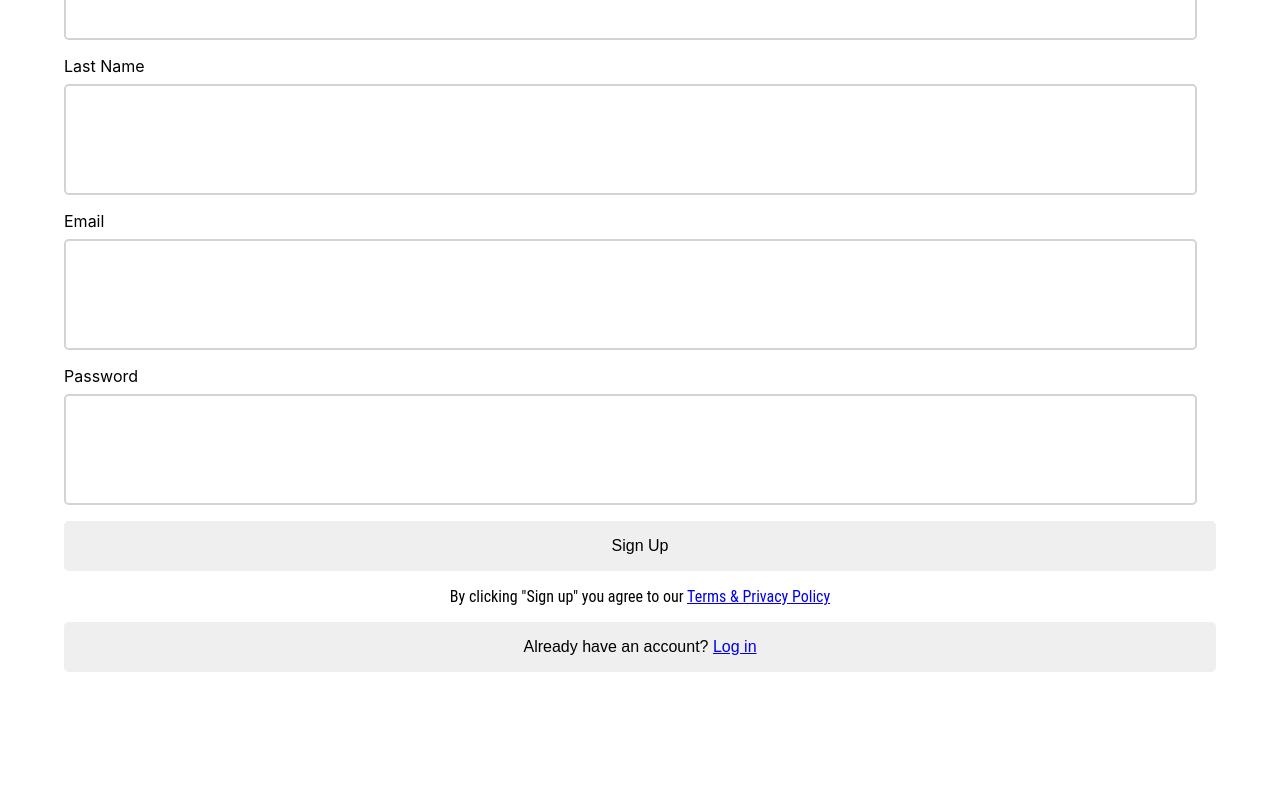
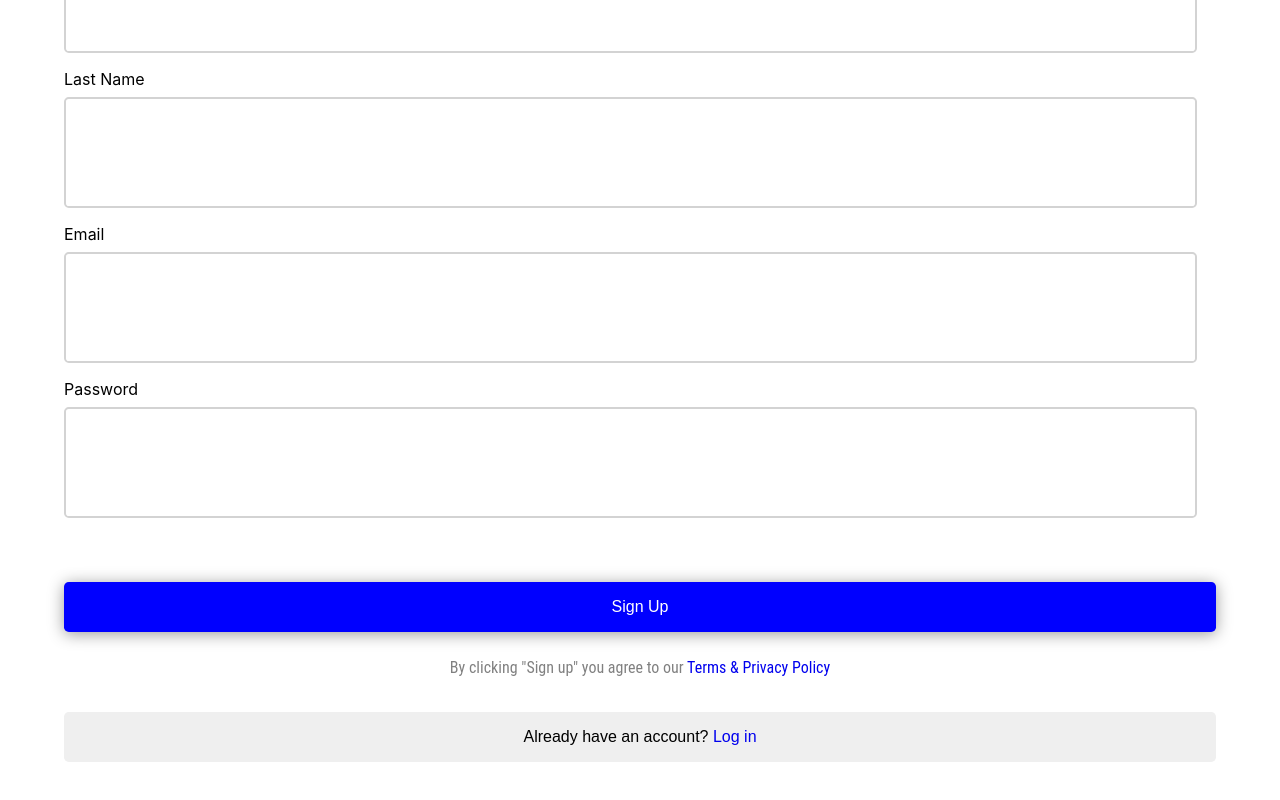
Before and after one commit to jonahunuafe/user-authentication, a React (Create React App) app: page / in a window 1280 px wide. Shown: the part 368-1168 px from the top of the page. Before the commit the page ends 1040 px from the top, so only its background shows below. Built offline with nearby package versions, Linux system fonts and the light colour scheme.

Commit message:
removed Button component and its module.css

```diff
--- a/src/components/Button.js
+++ /dev/null
@@ -1,9 +0,0 @@
-import classes from "./Button.module.css"
-
-function Button({ children, ...props }) {
-    return (
-        <button {...props} className={classes.button}>{children}</button>
-    );
-}
-
-export default Button;
--- a/src/components/Button.module.css
+++ /dev/null
@@ -1,8 +0,0 @@
-.button {
-    padding: 1rem;
-    width: 100%;
-    outline: none;
-    border: transparent;
-    font-size: 1rem;
-    border-radius: 0.3rem;
-}
--- a/src/components/MainNavigation.js
+++ b/src/components/MainNavigation.js
@@ -21,7 +21,7 @@ function MainNavigation() {
         <>
             <header>
                     <div className={classes.subHeader1}>
-                        <img src={Logo} alt="logo" style={{width: "10%"}} />
+                        <img src={Logo} alt="logo" />
                         <h2 className={classes.thread}>Threadlist</h2>
                     </div>
 
--- a/src/components/MainNavigation.module.css
+++ b/src/components/MainNavigation.module.css
@@ -10,6 +10,10 @@ header {
     display: flex;
     align-items: center;
     flex-basis: 50%;
+}
+
+.subHeader1 img {
+    width: 20%;
 }
 
 .thread {
--- a/src/index.css
+++ b/src/index.css
@@ -12,6 +12,34 @@ body {
   width: 90%;
 }
 
-p {
+p, .create-h2 {
   text-align: center;
+  line-height: 1.5;
+  color: grey;
 }
+
+a {
+  text-decoration: none;
+}
+
+button {
+  padding: 1rem;
+  width: 100%;
+  outline: none;
+  border: transparent;
+  font-size: 1rem;
+  border-radius: 0.3rem;
+}
+
+.signUpBtn {
+  background-color: blue;
+  filter: drop-shadow(0 2px 8px rgba(0, 0, 0, 0.4));
+  color: white;
+  margin-top: 3rem;
+  margin-bottom: 0.5rem;
+}
+
+.signUpLogin {
+  margin-top: 1rem;
+  margin-bottom: 3rem;
+}
--- a/src/pages/Login.js
+++ b/src/pages/Login.js
@@ -1,6 +1,5 @@
 import { Link } from "react-router-dom";
 
-import Button from "../components/Button";
 import Input from "../components/Input";
 
 function Login() {
@@ -15,7 +14,7 @@ function Login() {
                 <Input label="Email" id="email" type="email" />
                 <Input label="password" id="passord" type="password" />
                 <p><Link to="/login/passwordreset">Forgot your password?</Link></p>
-                <Button>Log in</Button>
+                <button>Log in</button>
             </form>
             <p>Don't have an account yet?<Link to="/">Sign up</Link></p>
         </div>
--- a/src/pages/PasswordReset.js
+++ b/src/pages/PasswordReset.js
@@ -1,6 +1,5 @@
 import { useNavigate } from "react-router-dom";
 
-import Button from "../components/Button";
 import Input from "../components/Input";
 
 function PasswordReset() {
@@ -17,7 +16,7 @@ function PasswordReset() {
                 <h4>We'll send a reset link to youe email</h4>
                 <Input label="Email" id="email" type="email" />
                 <p>
-                    <Button>Send</Button>
+                    <button>Send</button>
                 </p>
                 <p>
                     <button onClick={navigateHandler}>Back to Login</button>
--- a/src/pages/Signup.js
+++ b/src/pages/Signup.js
@@ -1,6 +1,5 @@
 import { Link } from "react-router-dom";
 
-import Button from "../components/Button";
 import Input from "../components/Input";
 
 
@@ -16,18 +15,18 @@ function Signup() {
             <div className="container">
                 <form onSubmit={handleSubmit}>
                     <div>
-                        <h2>Create an account</h2>
+                        <h2 className="create-h2">Create an account</h2>
                         <Input label="First Name" id="first-name" type="text" />
                         <Input label="Last Name" id="last-name" type="text" />
                         <Input label="Email" id="email" type="email" />
                         <Input label="Password" id="password" type="password" />
-                        <Button>Sign Up</Button>
+                        <button className="signUpBtn">Sign Up</button>
                     </div>
                 </form>
 
                 <div>
                     <p>By clicking "Sign up" you agree to our <a href="http://">Terms & Privacy Policy</a></p>
-                    <Button>Already have an account? <Link to="/login">Log in</Link></Button>
+                    <button className="signUpLogin">Already have an account? <Link to="/login">Log in</Link></button>
                 </div>
             </div>
         </>
```
